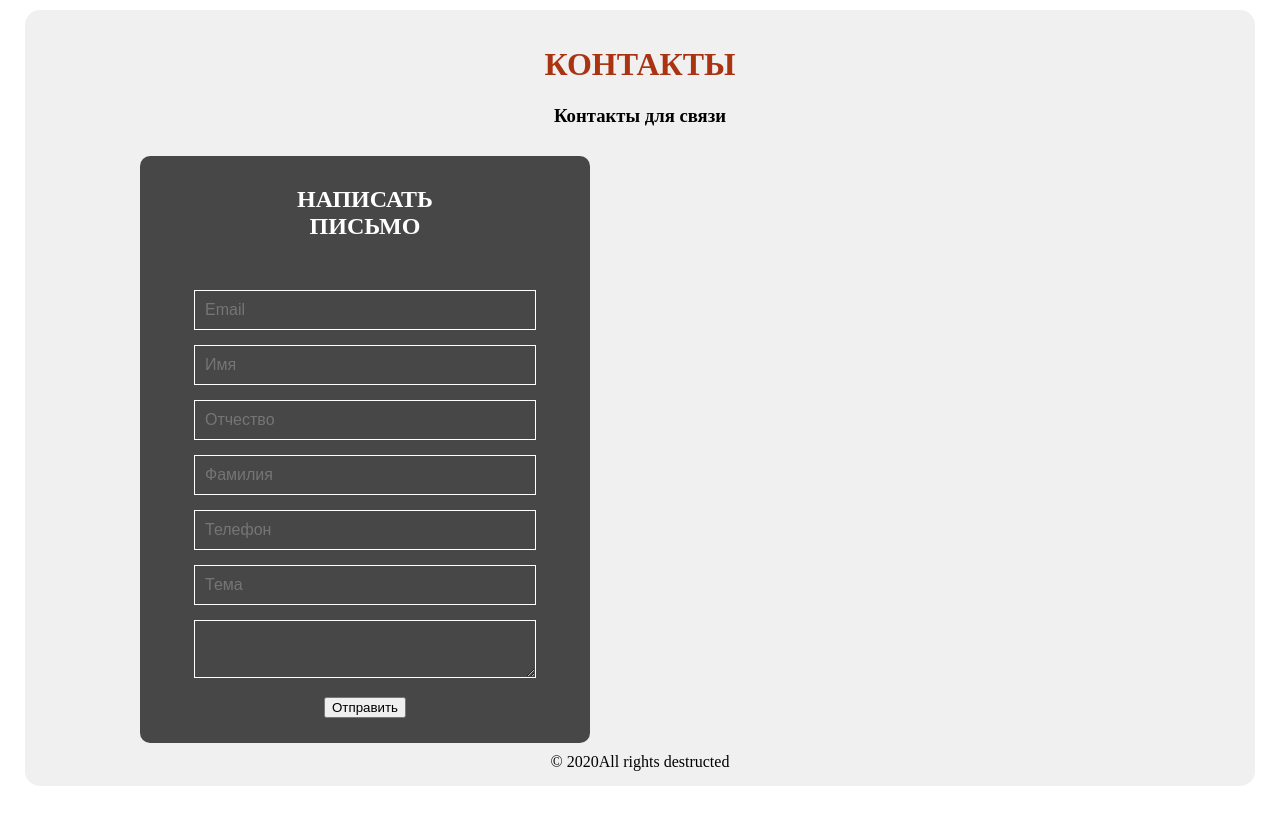
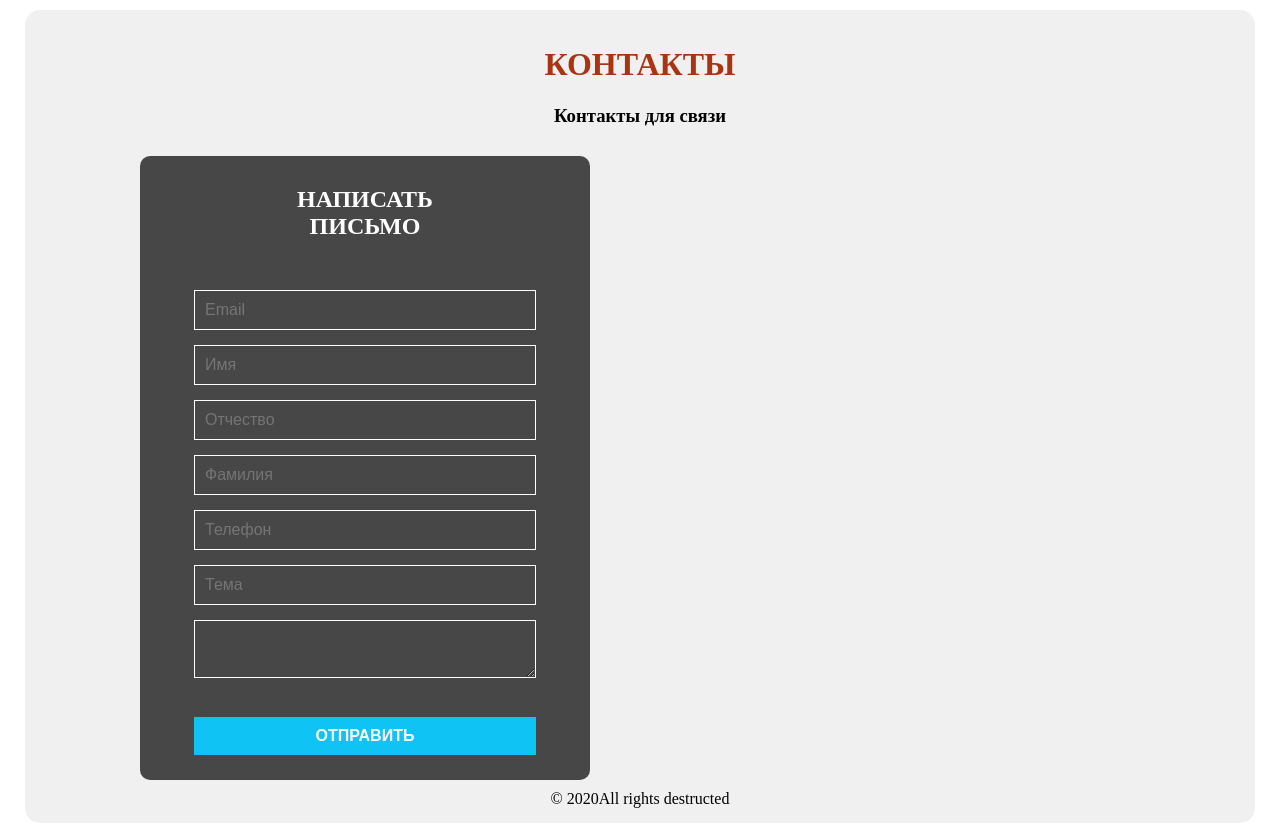
Before and after one commit to svoyparen/nuxtcontacts, a Nuxt app: page / in a window 1280 px wide. Before the commit the page ends 800 px from the top, so only its background shows below. Built offline with nearby package versions, Linux system fonts and the light colour scheme.

Commit message:
Add files via upload

```diff
--- a/assets/css/style.css
+++ b/assets/css/style.css
@@ -28,7 +28,7 @@
 		text-align: center;
 	}
 
-	.input-form input, textarea {
+	.input-form input, textarea, button {
 		padding: 10px;
 		width: 100%;
 		color: #fff;
@@ -43,7 +43,7 @@
 		border: 1px solid #0fc3f5;
 	}
 
-	.input-form input[type="submit"] {
+	.input-form button {
 		margin-top: 20px;
 		color: #fff;
 		font-weight: bold;
@@ -53,7 +53,7 @@
 		transition: .3s;
 	}
 
-	.input-form input[type="submit"]:hover {
+	.input-form button:hover {
 		background: #4442db;
 	}
 	#contacts{
```
